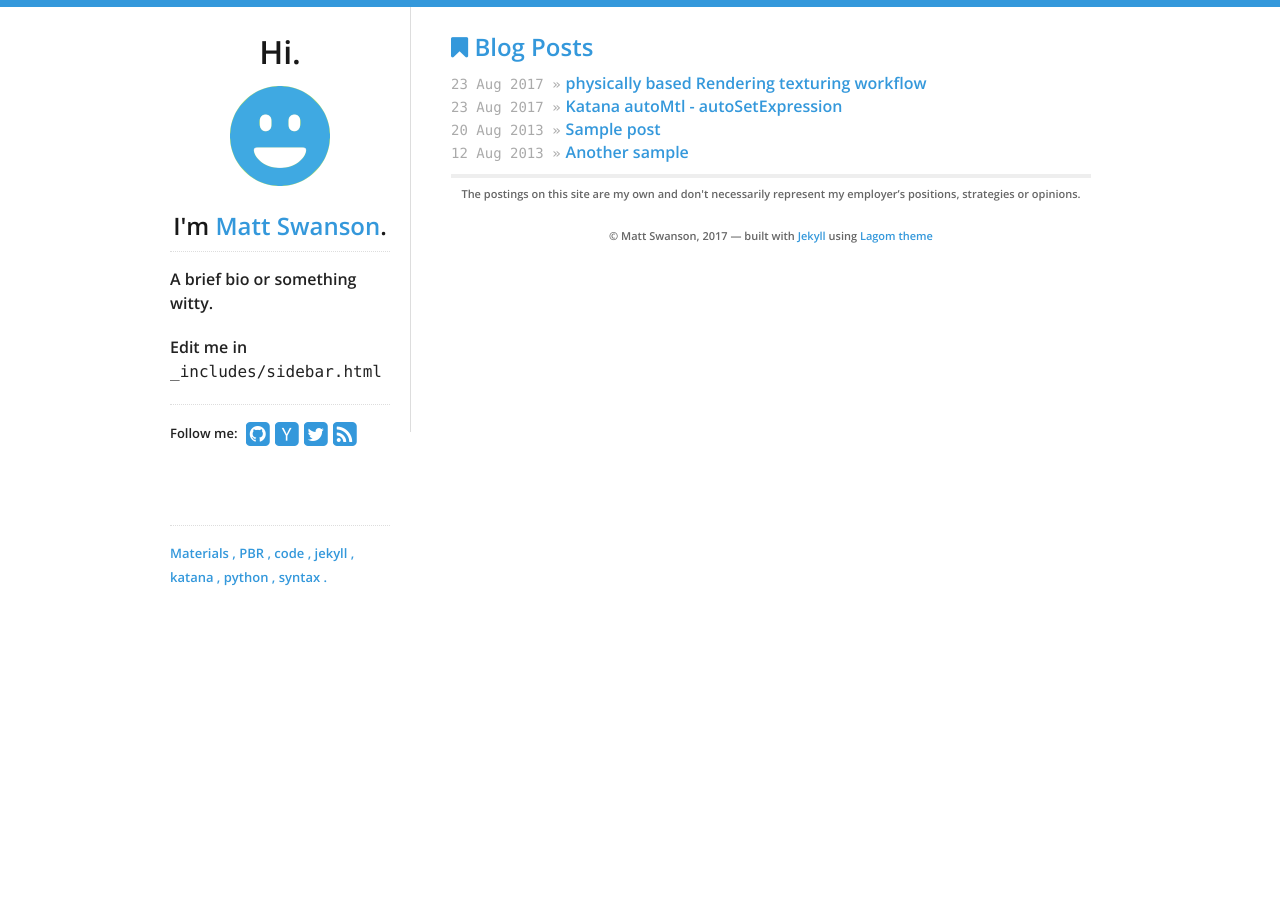
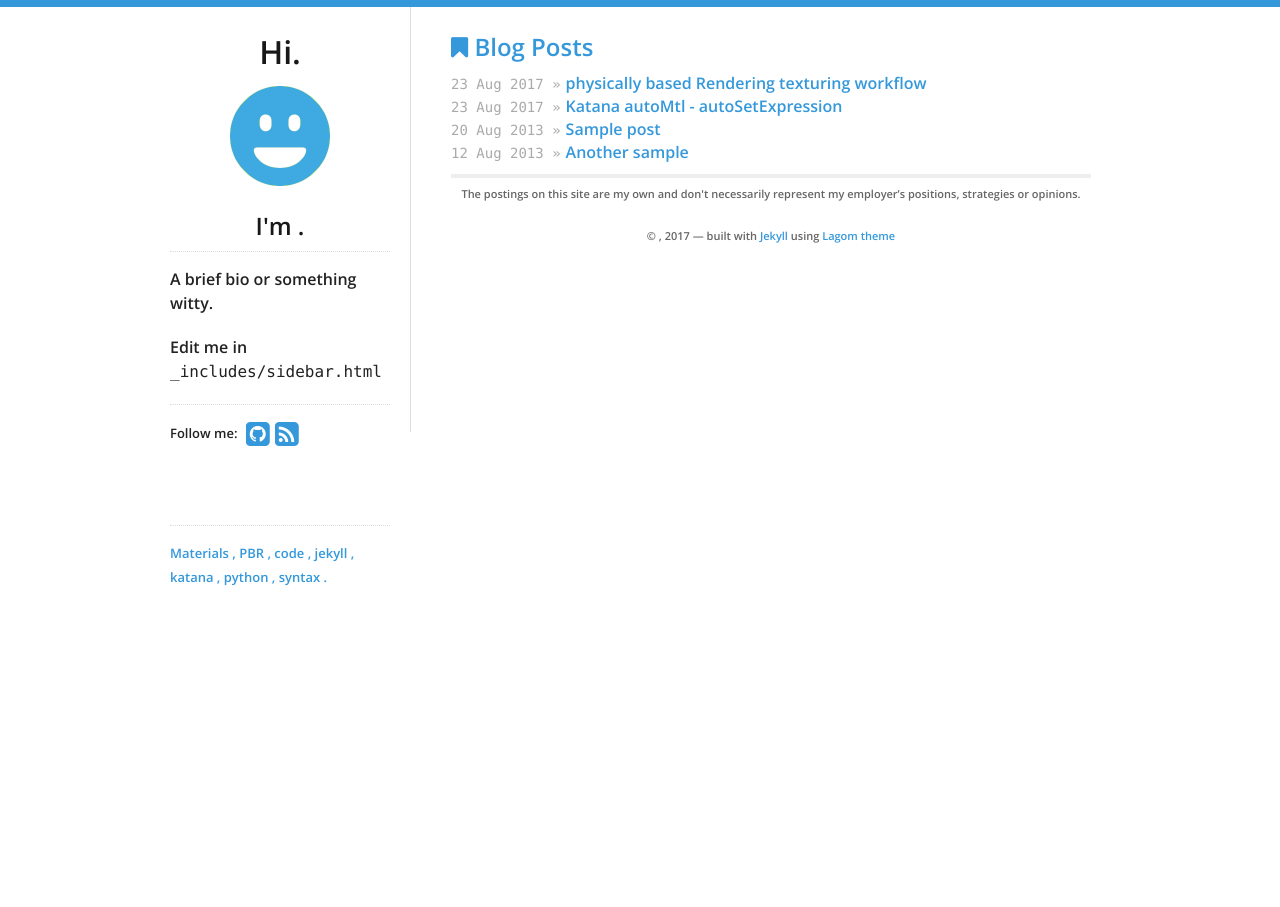
Before and after one commit to yoann01/ktmd, a Jekyll site: the page built from index.html, in a window 1280 px wide. Built offline with Jekyll 4.4.1, drawn with Linux system fonts in a browser that asks for light colours; nearby versions of some CDN libraries; part of the change alters nothing that is shown.

Commit message:
Update theme.yml

```diff
--- a/_data/theme.yml
+++ b/_data/theme.yml
@@ -5,12 +5,12 @@ highlight_color: '#3498db'
 
 # Profile links on the left sidebar, leave blank to ignore
 social:
-  github: swanson
+  github: yoann01
   #bitbucket: philipj
-  hacker_news: swanson
+  #hacker_news: swanson
   #stackexchange: 348619
   #stackoverflow: 348619
-  twitter: _swanson
+  #twitter: _swanson
   #facebook: zuck
   #tumblr: animalygifs
   #linkedin: philipjagielski
@@ -19,8 +19,8 @@ social:
   #flickr: johndoe
 
 # "Hi, I'm _______"
-name: Matt Swanson
-email: test@example.com
+#name: Matt Swanson
+#email: test@example.com
 tagline: "weak opinions, strongly held"
 
 # Google Analytics key, leave blank to ignore
```
